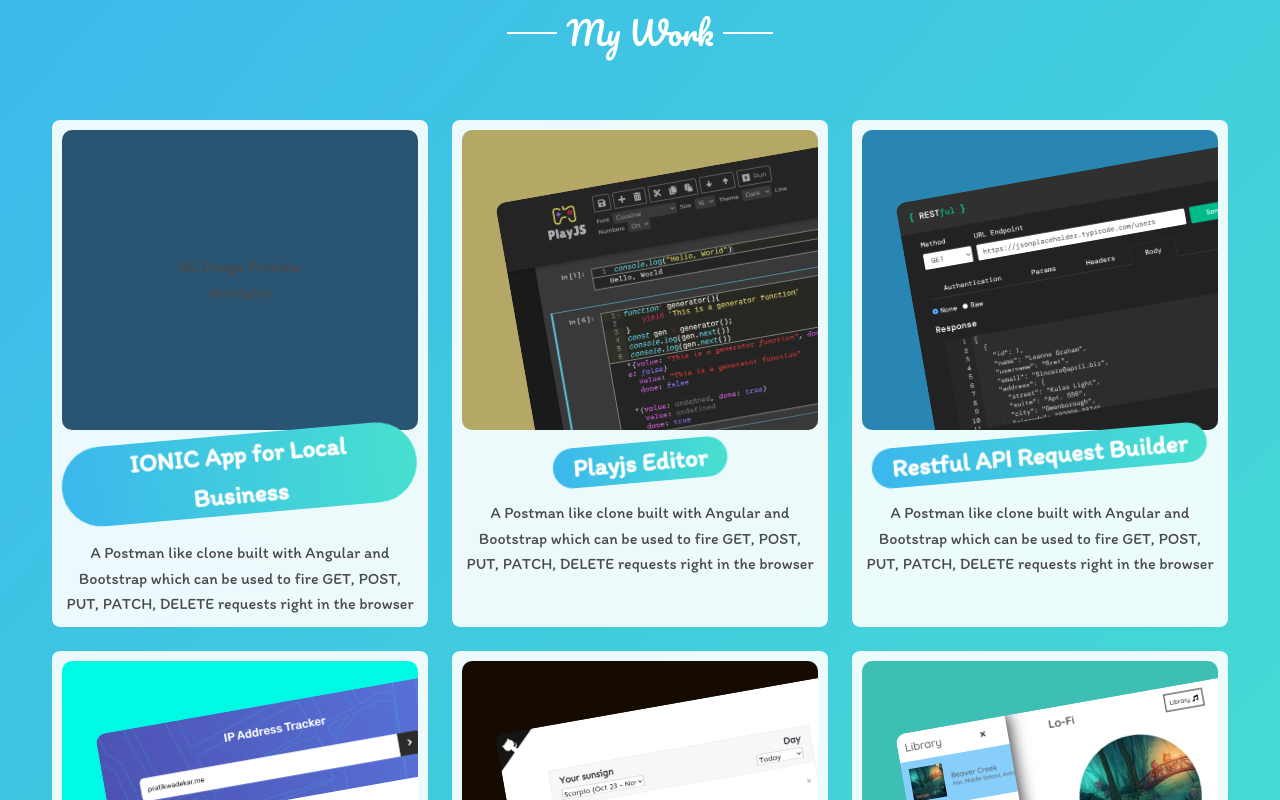
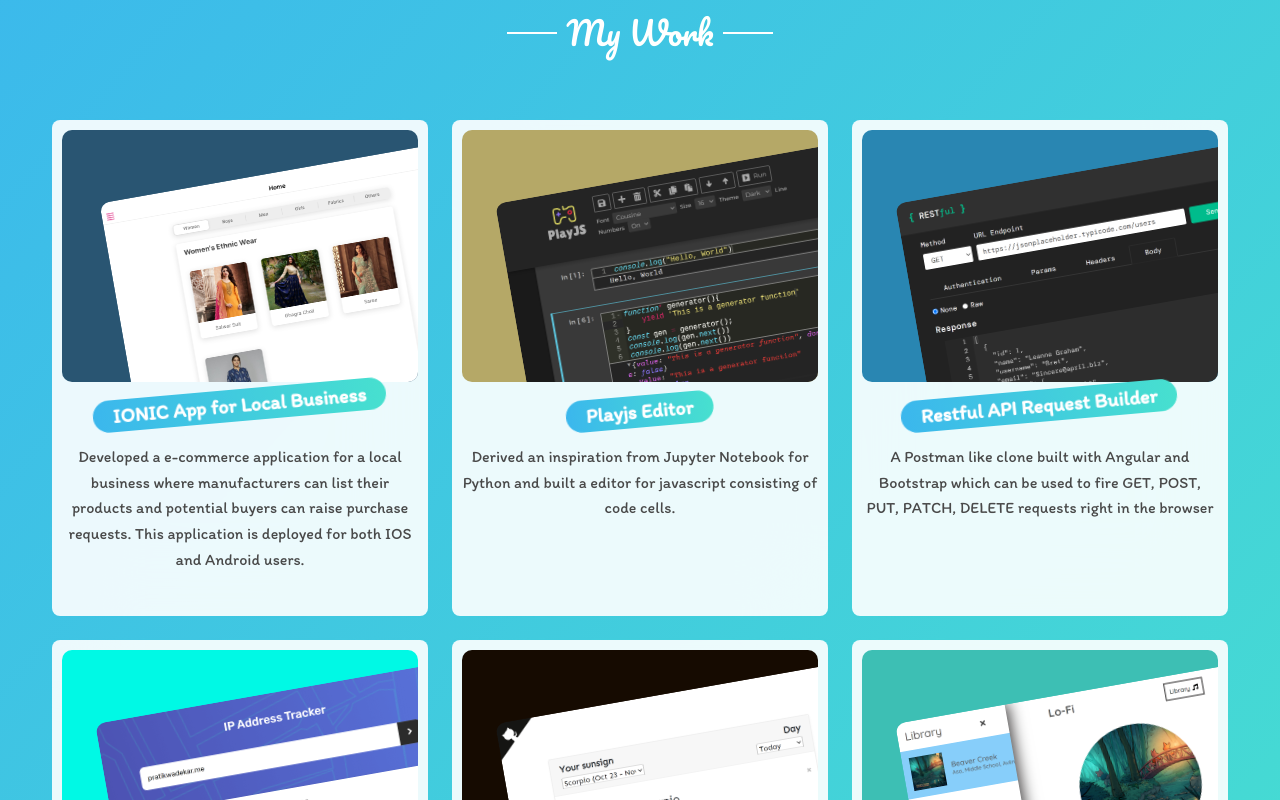
Before and after one commit to pratik-pdw/revamped-portfolio, a React (Create React App) app: page / in a window 1280 px wide. Shown: the part 1620-2420 px from the top of the page. Built offline with nearby package versions, Linux system fonts and the light colour scheme.

Commit message:
fixed overflow issues

```diff
--- a/src/components/Projects.jsx
+++ b/src/components/Projects.jsx
@@ -1,6 +1,7 @@
 import React from 'react'
 import randomcolor from 'randomcolor'
 
+import ecommerceapp from '../images/ecommerceapp.png'
 import restful from '../images/restful.png'
 import astrology from '../images/astrologyapp.png'
 import musicapp from '../images/musicapp.png'
@@ -12,7 +13,7 @@
             title: "IONIC App for Local Business",
             description:
                 "Developed a e-commerce application for a local business where manufacturers can list their products and potential buyers can raise purchase requests. This application is deployed for both IOS and Android users.",
-            img: undefined,
+            img: ecommerceapp,
             link: "https://theshubhammarketing.com",
         },
         {
@@ -65,8 +66,8 @@
                                 {project.img && <img src={project.img} alt={`Logo for ${project.title}`} />}
                                 {!project.img && <p>No Image Preview Available</p>}
                             </div>
-                            <h3 className="card__title heading-tertiary">{project.title}</h3>
-                            <p className="card__description">A Postman like clone built with Angular and Bootstrap which can be used to fire GET, POST, PUT, PATCH, DELETE requests right in the browser</p>
+                            <h3 className="font-size-small card__title heading-tertiary">{project.title}</h3>
+                            <p className="card__description">{project.description}</p>
                             {/* <a className="card__link btn" href="#!">Visit</a> */}
                         </div>
                     })
--- a/src/sass/abstracts/_utilities.scss
+++ b/src/sass/abstracts/_utilities.scss
@@ -1,11 +1,23 @@
-.margin-bottom-small{
+.margin-bottom-small {
     margin-bottom: $small !important;
 }
 
-.margin-bottom-medium{
+.margin-bottom-medium {
     margin-bottom: $medium !important;
 }
 
-.margin-bottom-large{
+.margin-bottom-large {
     margin-bottom: $large !important;
 }
+
+.font-size-small {
+    font-size: $small !important;
+}
+
+.font-size-medium {
+    font-size: $medium !important;
+}
+
+.font-size-large {
+    font-size: $large !important;
+}
--- a/src/sass/components/_projects.scss
+++ b/src/sass/components/_projects.scss
@@ -4,6 +4,9 @@
     text-align: center;
     // height: 100vh;
     background-image: linear-gradient(to right bottom, $color-primary, $color-secondary);
+    @include responsive(mb) {
+        padding: 10rem 2rem;
+    }
 }
 
 .grid {
@@ -11,6 +14,10 @@
     grid-template-columns: repeat(auto-fill, minmax(370px, 1fr));
     grid-auto-rows: minmax(500px, auto);
     gap: 2rem;
+
+    @include responsive(mb) {
+        grid-template-columns: 1fr;
+    }
 }
 
 .card {
@@ -25,7 +32,7 @@
 
     &__imgplaceholder {
         width: 100%;
-        height: 300px;
+        height: 53%;
         position: relative;
         overflow: hidden;
         background-color: $color-tertiary;
--- a/src/sass/components/_techstack.scss
+++ b/src/sass/components/_techstack.scss
@@ -50,14 +50,15 @@
 
 .section-techstack {
     position: relative;
+    // overflow-x: hidden;
     .techstack__curve {
         // svg
         position: absolute;
         transform: rotate(180deg);
         left: 0;
         top: 100%;
-        overflow: hidden;
         width: 100%;
+        height: 60px;
         &-shape {
             fill: #fcfcfc;
         }
```
Also changed, not shown: src/images/ecommerceapp.png (added).
